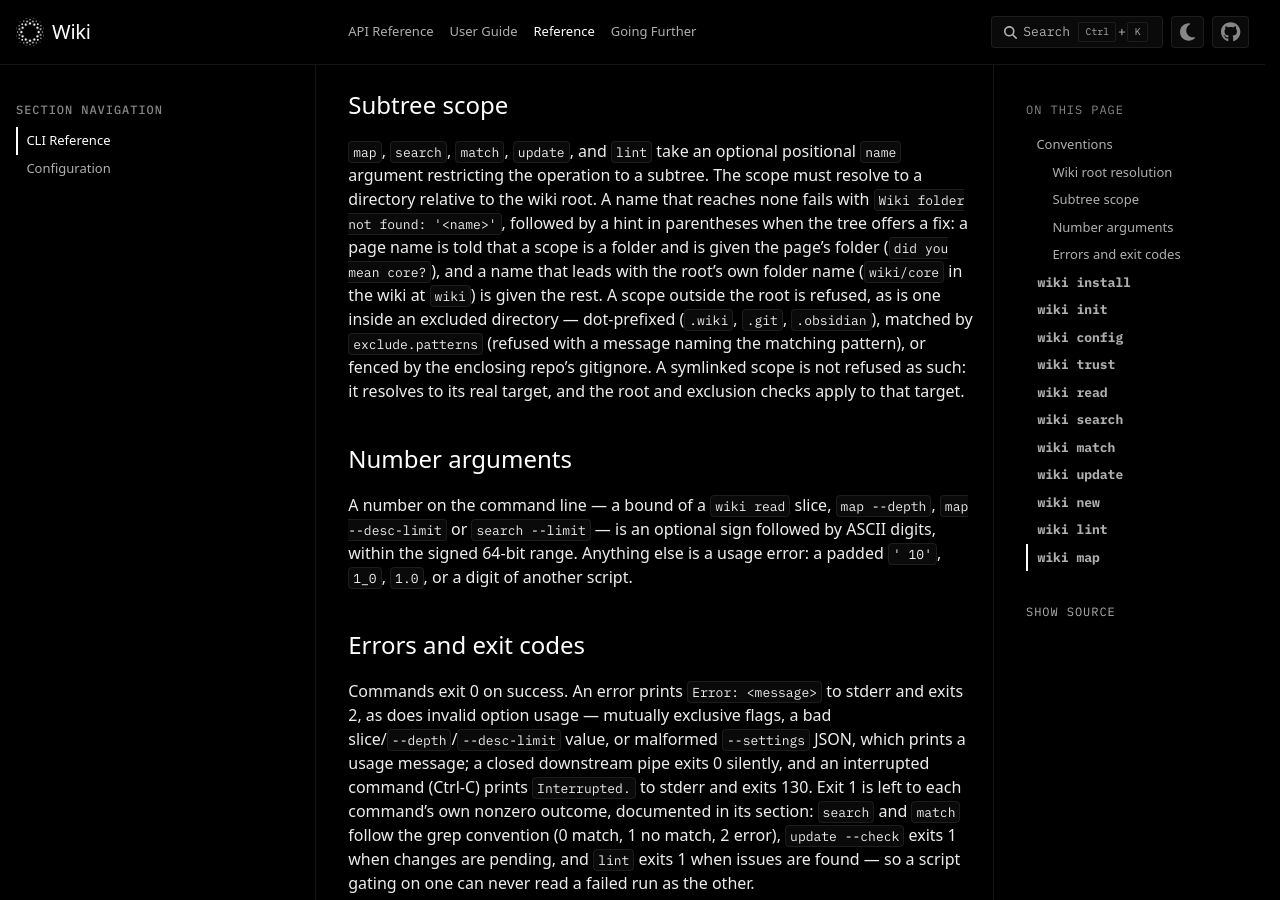
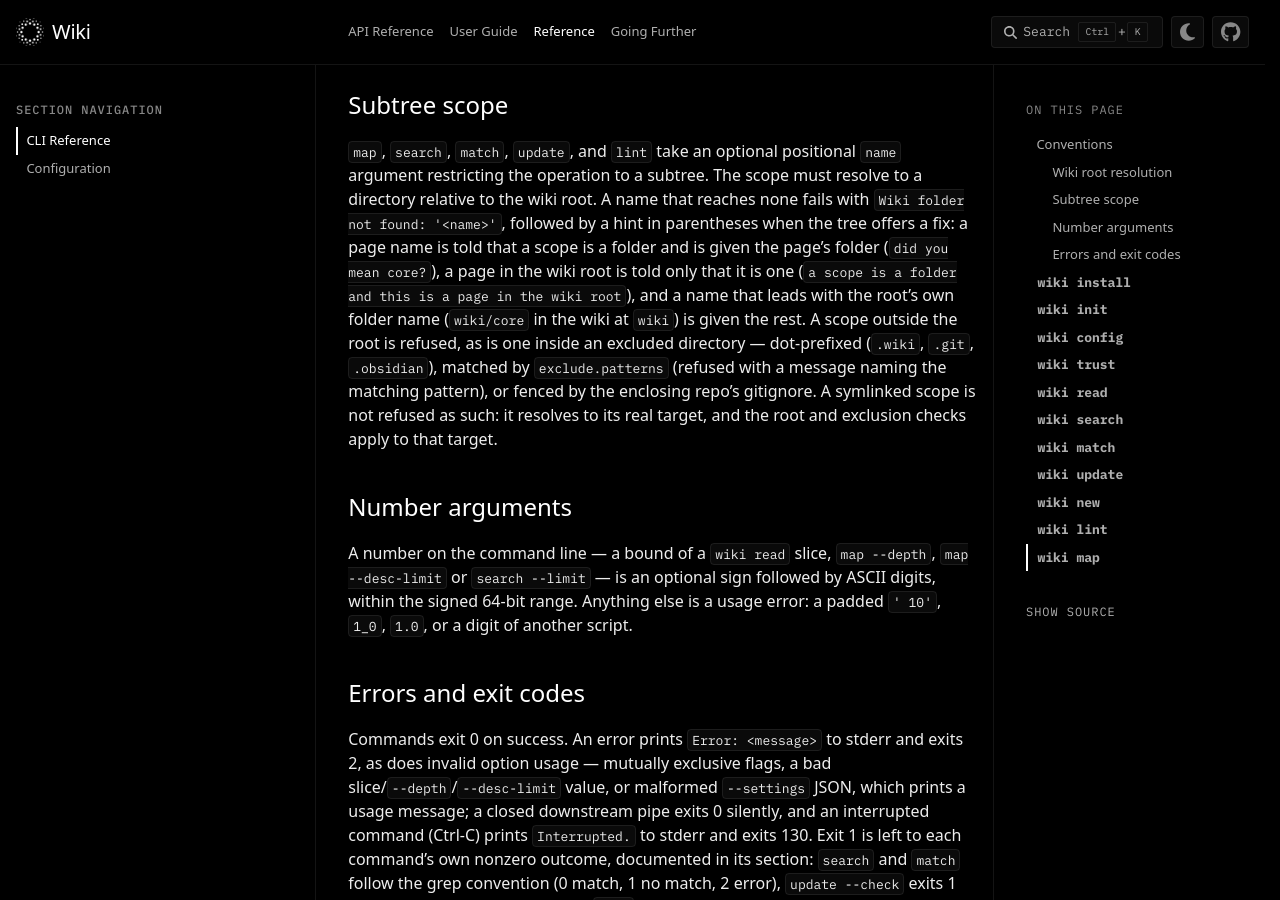
Before and after one commit to plasma-ai/wiki, a Sphinx documentation site: the page built from docs/cli/index.rst, in a window 1280 px wide and 900 px high, scrolled down 1435 px. Built offline with Sphinx 7.4.7 and the PyData theme 0.15.4, drawn with Linux system fonts in a browser that asks for light colours; some web fonts are replaced; pages that are not in the unit, such as notebooks, are missing from menus; cross-references to code outside the pages are shown as plain code.

Commit message:
state the scope hint a page in the wiki root gets
The CHANGELOG and the Subtree scope paragraph named two hint texts. A
page in the wiki root has no folder to suggest and gets a third,
`(a scope is a folder and this is a page in the wiki root)`, which
`test_scope_that_is_not_found_suggests_the_fix` pins.

Co-Authored-By: Claude Fable 5.2 <noreply@anthropic.com>

```diff
--- a/docs/cli/index.rst
+++ b/docs/cli/index.rst
@@ -64,7 +64,9 @@ positional ``name`` argument restricting the operation to a subtree. The scope
 must resolve to a directory relative to the wiki root. A name that reaches
 none fails with ``Wiki folder not found: '<name>'``, followed by a hint in
 parentheses when the tree offers a fix: a page name is told that a scope is a
-folder and is given the page's folder (``did you mean core?``), and a name that
+folder and is given the page's folder (``did you mean core?``), a page in the
+wiki root is told only that it is one
+(``a scope is a folder and this is a page in the wiki root``), and a name that
 leads with the root's own folder name (``wiki/core`` in the wiki at ``wiki``)
 is given the rest. A scope outside the root is refused, as
 is one inside an excluded directory — dot-prefixed (``.wiki``, ``.git``,
```
Also changed, not shown: CHANGELOG.md (+3 -1 lines).
